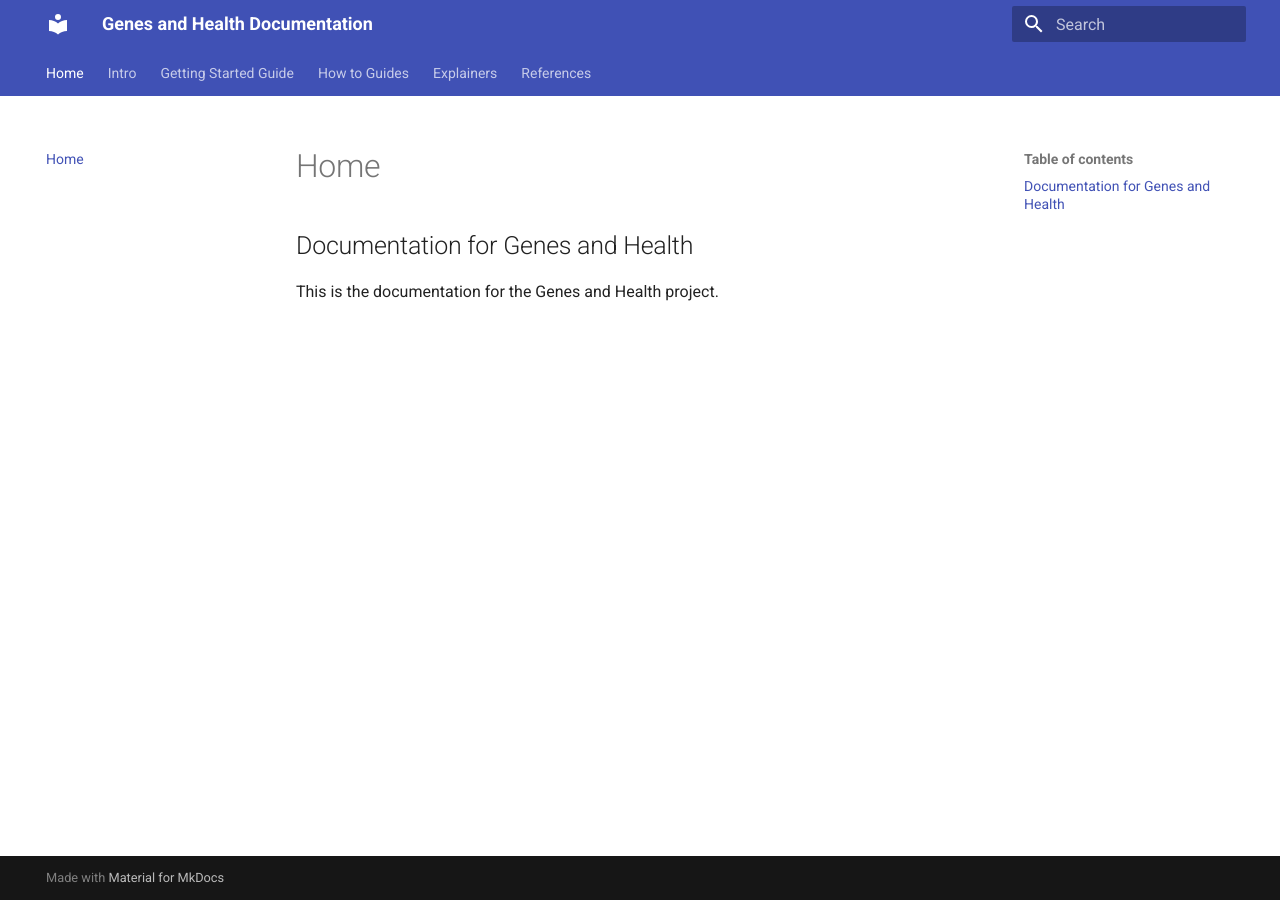
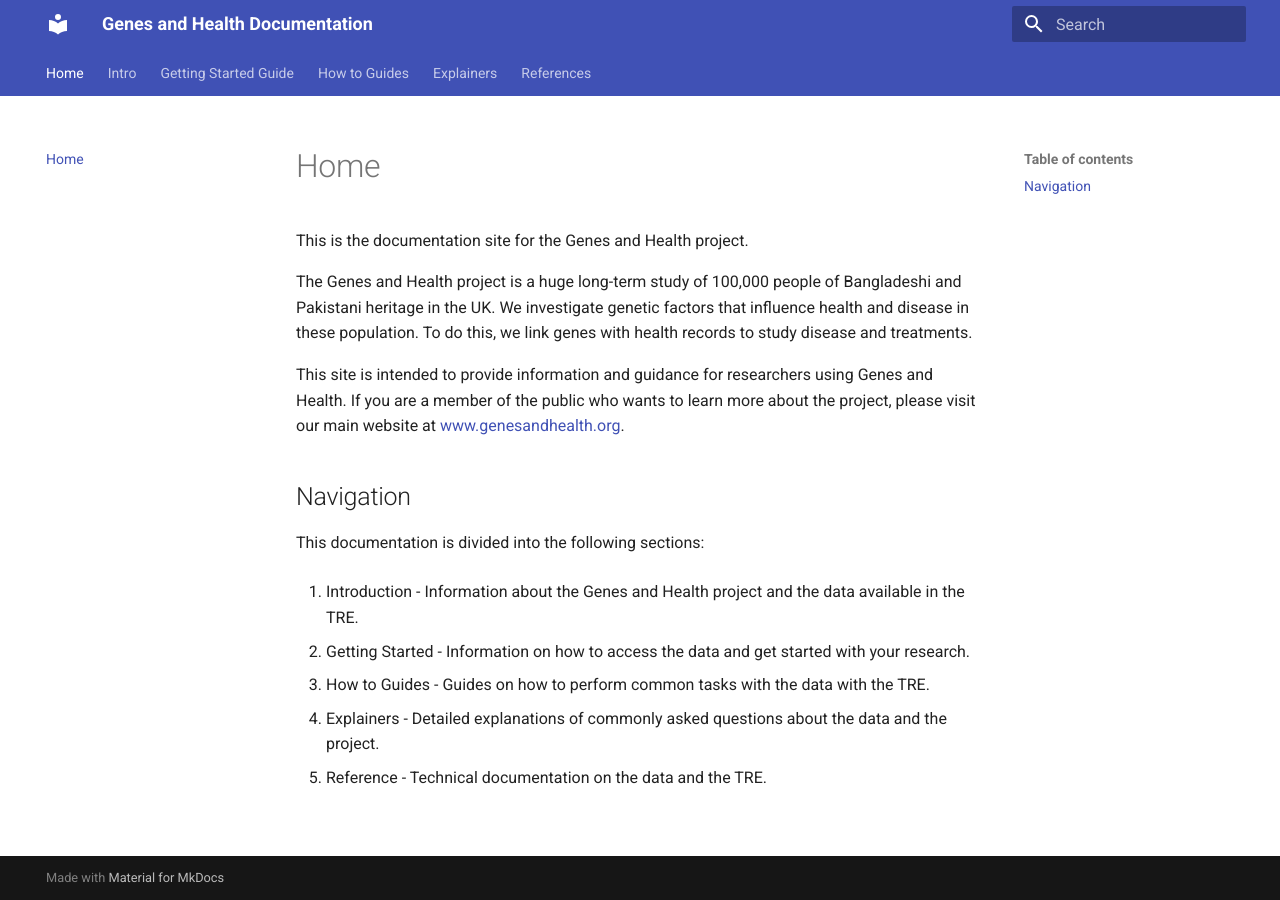
Before and after one commit to genes-and-health/documentation, an MkDocs documentation site: the page built from docs/index.md, in a window 1280 px wide. Built offline with MkDocs 1.6.1 and Material for MkDocs 9.7.7, drawn with Linux system fonts in a browser that asks for light colours.

Commit message:
improve landing page

```diff
--- a/docs/index.md
+++ b/docs/index.md
@@ -1,3 +1,19 @@
-## Documentation for Genes and Health
+This is the documentation site for the Genes and Health project.
 
-This is the documentation for the Genes and Health project.
+The Genes and Health project is a huge long-term study of 100,000 people of Bangladeshi and Pakistani heritage in the UK. We investigate genetic factors that influence health and disease in these population. To do this, we link genes with health records to study disease and treatments.
+
+This site is intended to provide information and guidance for researchers using Genes and Health. If you are a member of the public who wants to learn more about the project, please visit our main website at [www.genesandhealth.org](https://www.genesandhealth.org).
+
+## Navigation
+
+This documentation is divided into the following sections:
+
+1. Introduction - Information about the Genes and Health project and the data available in the TRE.
+
+2. Getting Started - Information on how to access the data and get started with your research.
+
+3. How to Guides - Guides on how to perform common tasks with the data with the TRE.
+
+4. Explainers - Detailed explanations of commonly asked questions about the data and the project.
+
+5. Reference - Technical documentation on the data and the TRE.
```
Also changed, not shown: 1 other file.
